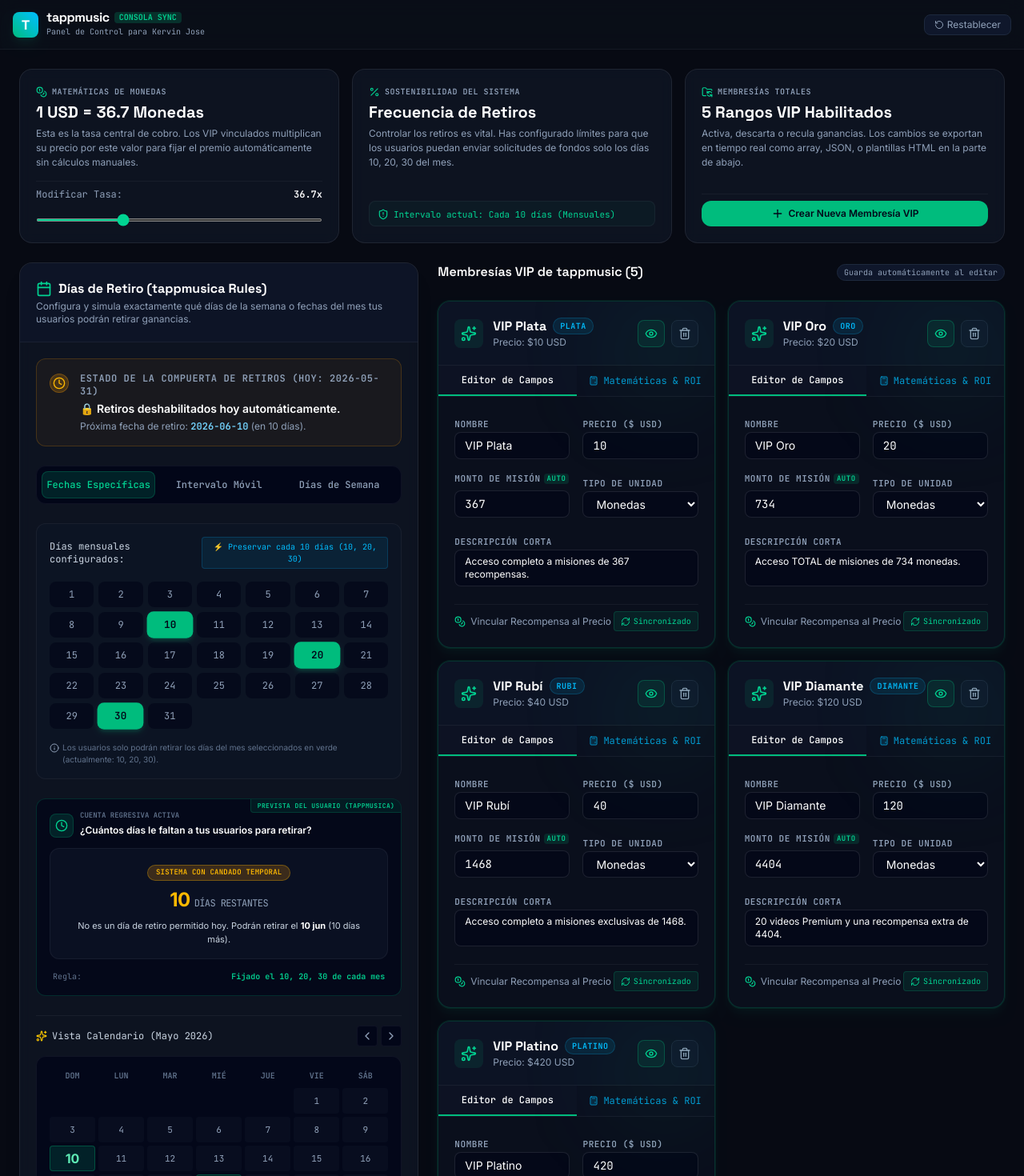
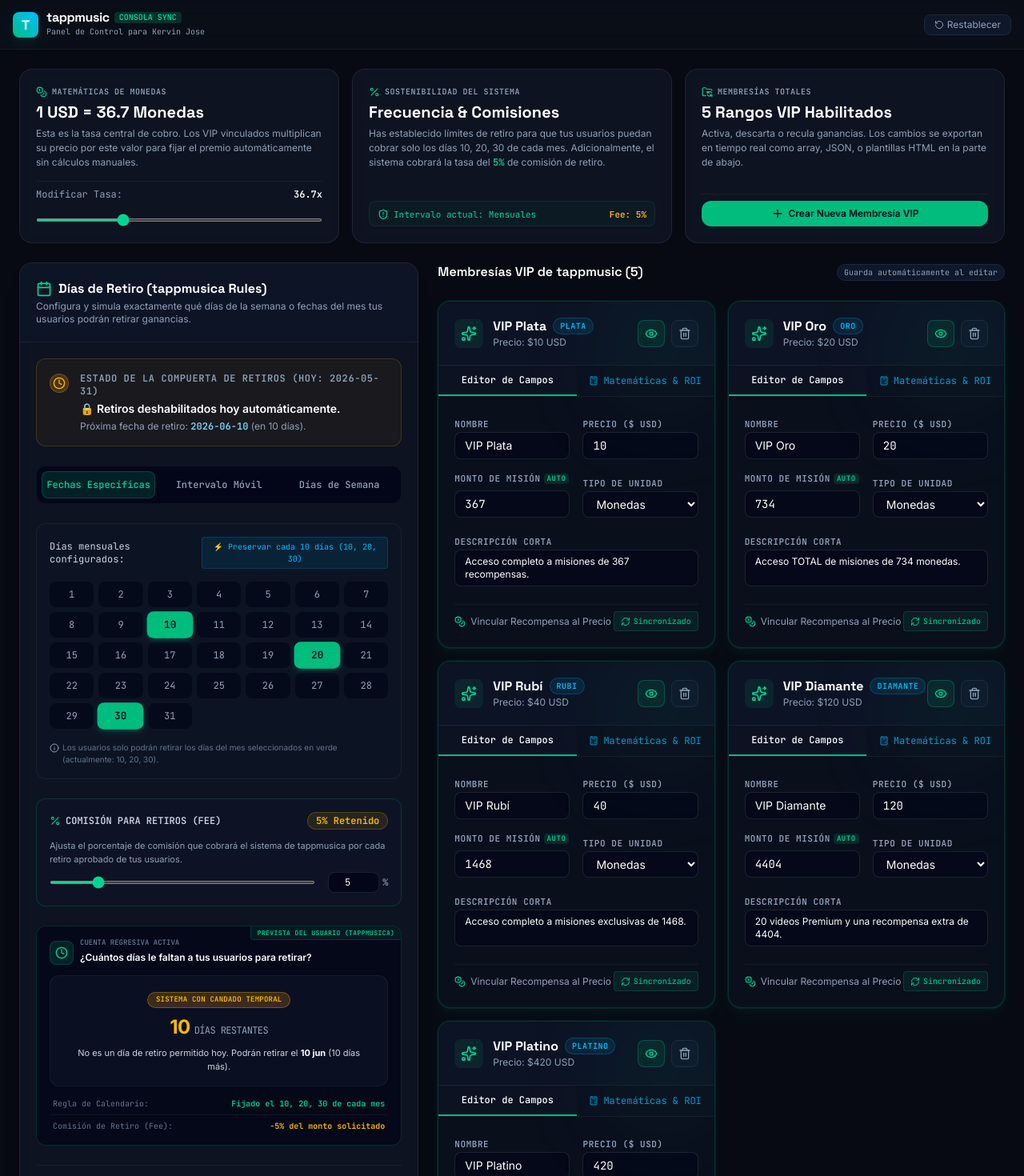
Before and after one commit to kervinjose022-art/www.tappmusic.com, a React (Vite) app: page / in a window 1280 px wide. Shown: the top 1470 px of the page at 80% size. Built offline with nearby package versions, Linux system fonts and the light colour scheme.

Commit message:
feat: add configurable withdrawal commission fee
Integrated a withdrawal fee percentage into the system configuration, allowing administrators to adjust and apply a commission rate on user payouts. Updated the UI to display these settings and added a utility function to calculate net payout amounts.

```diff
--- a/src/App.tsx
+++ b/src/App.tsx
@@ -313,20 +313,23 @@ export default function App() {
                 Sostenibilidad del Sistema
               </span>
               <h4 className="text-xl font-display font-bold text-white">
-                Frecuencia de Retiros
+                Frecuencia & Comisiones
               </h4>
               <p className="text-slate-400 text-xs leading-normal">
-                Controlar los retiros es vital. Has configurado límites para que los usuarios puedan enviar solicitudes de fondos {
-                  withdrawalConfig.type === 'dates' ? `solo los días ${withdrawalConfig.monthlyDates.join(', ')} del mes.` :
+                Has establecido límites de retiro para que tus usuarios puedan cobrar {
+                  withdrawalConfig.type === 'dates' ? `solo los días ${withdrawalConfig.monthlyDates.join(', ')} de cada mes.` :
                   withdrawalConfig.type === 'weekly' ? 'solo los días de la semana seleccionados.' :
                   `exactamente cada ${withdrawalConfig.intervalDays} días recurrentes.`
-                }
+                } Adicionalmente, el sistema cobrará la tasa del <strong className="text-emerald-400 font-mono">{withdrawalConfig.feePercentage ?? 5}%</strong> de comisión de retiro.
               </p>
             </div>
 
-            <div className="pt-2 border-t border-white/5 text-[11px] font-mono text-emerald-400 bg-emerald-500/5 px-2.5 py-1.5 rounded-lg border border-emerald-500/15 flex items-center gap-1.5">
-              <ShieldAlert className="h-3.5 w-3.5 shrink-0" />
-              <span>Intervalo actual: {withdrawalConfig.type === 'dates' ? 'Cada 10 días (Mensuales)' : 'Filtro Dinámico'}</span>
+            <div className="pt-2 border-t border-white/5 text-[11px] font-mono text-emerald-400 bg-emerald-500/5 px-2.5 py-1.5 rounded-lg border border-emerald-500/15 flex items-center gap-1.5 justify-between">
+              <div className="flex items-center gap-1.5">
+                <ShieldAlert className="h-3.5 w-3.5 shrink-0" />
+                <span>Intervalo actual: {withdrawalConfig.type === 'dates' ? 'Mensuales' : 'Personalizado'}</span>
+              </div>
+              <span className="text-amber-400 font-bold font-mono">Fee: {withdrawalConfig.feePercentage ?? 5}%</span>
             </div>
           </div>
 
--- a/src/components/WithdrawalCalendar.tsx
+++ b/src/components/WithdrawalCalendar.tsx
@@ -16,7 +16,8 @@ import {
   Sparkles,
   ChevronLeft,
   ChevronRight,
-  ListFilter
+  ListFilter,
+  Percent
 } from 'lucide-react';
 
 interface WithdrawalCalendarProps {
@@ -354,6 +355,46 @@ export function WithdrawalCalendar({ config, onUpdate }: WithdrawalCalendarProps
           )}
         </div>
 
+        {/* Unified Commission Section */}
+        <div className="p-4 rounded-xl bg-slate-900/40 border border-emerald-500/20 space-y-3 shadow-md shadow-emerald-950/10">
+          <div className="flex items-center justify-between">
+            <div className="flex items-center gap-1.5 text-xs font-mono font-bold text-slate-300">
+              <Percent className="h-3.5 w-3.5 text-emerald-400" />
+              COMISIÓN PARA RETIROS (FEE)
+            </div>
+            <div className="text-xs font-mono font-bold text-amber-400 bg-amber-400/10 border border-amber-400/20 px-2.5 py-0.5 rounded-full">
+              {config.feePercentage !== undefined ? config.feePercentage : 5}% Retenido
+            </div>
+          </div>
+          <div className="space-y-2">
+            <p className="text-[11px] text-slate-400 leading-normal">
+              Ajusta el porcentaje de comisión que cobrará el sistema de tappmusica por cada retiro aprobado de tus usuarios.
+            </p>
+            <div className="flex items-center gap-4">
+              <input
+                type="range"
+                min="0"
+                max="30"
+                step="0.5"
+                value={config.feePercentage !== undefined ? config.feePercentage : 5}
+                onChange={(e) => onUpdate({ ...config, feePercentage: Number(e.target.value) })}
+                className="flex-1 accent-emerald-400 h-1 bg-slate-950 rounded-lg cursor-pointer"
+              />
+              <div className="flex items-center gap-1 shrink-0">
+                <input
+                  type="number"
+                  min="0"
+                  max="100"
+                  value={config.feePercentage !== undefined ? config.feePercentage : 5}
+                  onChange={(e) => onUpdate({ ...config, feePercentage: Math.min(100, Math.max(0, Number(e.target.value))) })}
+                  className="w-16 bg-slate-950 border border-white/10 rounded-lg py-1 px-2 text-xs text-center text-white font-mono"
+                />
+                <span className="text-slate-400 text-xs font-mono">%</span>
+              </div>
+            </div>
+          </div>
+        </div>
+
         {/* Live Simulator for Users */}
         <div className="bg-slate-950/70 p-4 rounded-xl border border-emerald-500/20 space-y-3 relative overflow-hidden" id="user-preview-widget-card">
           <div className="absolute top-0 right-0 bg-emerald-500/10 text-emerald-400 font-mono text-[8px] font-bold px-2 py-0.5 rounded-bl border-l border-b border-emerald-500/20 uppercase tracking-wider">
@@ -398,13 +439,17 @@ export function WithdrawalCalendar({ config, onUpdate }: WithdrawalCalendarProps
             </p>
           </div>
 
-          <div className="flex items-center justify-between text-[10px] font-mono text-slate-500 px-1 pt-0.5">
-            <span>Regla:</span>
+          <div className="flex items-center justify-between text-[10px] font-mono text-slate-500 px-1 pt-0.5 border-b border-white/5 pb-1.5 mb-1.5">
+            <span>Regla de Calendario:</span>
             <span className="text-emerald-400 font-bold">{
               config.type === 'dates' ? `Fijado el ${config.monthlyDates.join(', ')} de cada mes` :
               config.type === 'weekly' ? 'Filtro Semanal de Días' :
               `Frecuencia de ${config.intervalDays} días`
             }</span>
+          </div>
+          <div className="flex items-center justify-between text-[10px] font-mono text-slate-500 px-1">
+            <span>Comisión de Retiro (Fee):</span>
+            <span className="text-amber-400 font-bold">-{config.feePercentage !== undefined ? config.feePercentage : 5}% del monto solicitado</span>
           </div>
         </div>
 
--- a/src/types.ts
+++ b/src/types.ts
@@ -28,6 +28,7 @@ export interface WithdrawalConfig {
   intervalStartDate: string; // YYYY-MM-DD
   // If 'weekly': indices of active days, e.g. [1] for Monday, etc.
   weeklyDays: number[];
+  feePercentage?: number; // Optional, defaults to 5% if not present
 }
 
 export interface AppState {
--- a/src/utils.ts
+++ b/src/utils.ts
@@ -131,7 +131,8 @@ export const DEFAULT_WITHDRAWAL_CONFIG: WithdrawalConfig = {
   monthlyDates: [10, 20, 30], // Default every 10 days of the month
   intervalDays: 10,
   intervalStartDate: '2026-05-01',
-  weeklyDays: [1, 4] // Mon & Thu
+  weeklyDays: [1, 4], // Mon & Thu
+  feePercentage: 5 // Commission fee percentage (e.g. 5%)
 };
 
 /**
@@ -165,6 +166,7 @@ export function generateJSONConfig(tiers: VIPTier[], withdrawalConfig: Withdrawa
     configs: {
       conversionRate,
       withdrawalType: withdrawalConfig.type,
+      withdrawalFeePercent: withdrawalConfig.feePercentage ?? 5,
       withdrawalSettings: withdrawalConfig.type === 'dates'
         ? { monthlyDates: withdrawalConfig.monthlyDates }
         : withdrawalConfig.type === 'weekly'
@@ -261,11 +263,29 @@ function checkWithdrawalPermission() {
   };
 }
 
+/**
+ * Calculador de comisión de retiro de ${config.feePercentage ?? 5}% establecida en tappmusic
+ */
+function getWithdrawalNetPayout(requestedAmount) {
+  const feePercent = ${config.feePercentage ?? 5}; // Establecido por el administrador
+  const feeAmount = requestedAmount * (feePercent / 100);
+  const netAmount = requestedAmount - feeAmount;
+  return {
+    requestedAmount,
+    feePercent,
+    feeAmount: Number(feeAmount.toFixed(2)),
+    netAmount: Number(netAmount.toFixed(2))
+  };
+}
+
 // Ejemplo de uso:
 // const validation = checkWithdrawalPermission();
 // if (!validation.allowed) {
 //   return renderErrorMessage(validation.message);
 // }
+//
+// const { netAmount, feeAmount } = getWithdrawalNetPayout(requestedCoins);
+// console.log("Se retiran " + requestedCoins + " netos: " + netAmount + " (Comisión: " + feeAmount + ")");
 `;
 }
 
@@ -348,9 +368,12 @@ export function generateUserCountdownWidgetCode(config: WithdrawalConfig): strin
         <line x1="3" y1="10" x2="21" y2="10"></line>
       </svg>
     </div>
-    <div>
+    <div style="flex: 1;">
       <h4 style="margin: 0; font-size: 14px; font-weight: 700; color: #fff;">Próximo Retiro de Comisiones</h4>
       <p style="margin: 0; font-size: 11px; color: #94a3b8;">Calendario Oficial de tappmusic VIP</p>
+    </div>
+    <div style="background: rgba(245, 158, 11, 0.12); border: 1px solid rgba(245, 158, 11, 0.25); color: #fbbf24; font-size: 10px; font-family: monospace; font-weight: bold; padding: 2px 7px; border-radius: 6px; text-align: center; white-space: nowrap;">
+      -${config.feePercentage ?? 5}% Fee
     </div>
   </div>
 
@@ -368,9 +391,13 @@ export function generateUserCountdownWidgetCode(config: WithdrawalConfig): strin
     </p>
   </div>
 
-  <div style="margin-top: 14px; display: flex; justify-content: space-between; align-items: center; font-size: 10.5px; color: #64748b; padding: 0 4px;">
+  <div style="margin-top: 14px; display: flex; justify-content: space-between; align-items: center; font-size: 10.5px; color: #64748b; padding: 0 4px; border-top: 1px solid rgba(255,255,255,0.05); padding-top: 10px;">
     <span>Configuración Actual:</span>
     <span style="font-weight: bold; color: #10b981;">${prettyRule}</span>
+  </div>
+  <div style="margin-top: 6px; display: flex; justify-content: space-between; align-items: center; font-size: 10.5px; color: #64748b; padding: 0 4px;">
+    <span>Comisión de Retiro:</span>
+    <span style="font-weight: bold; color: #fbbf24;">${config.feePercentage ?? 5}% por transacción</span>
   </div>
 </div>
 
```
